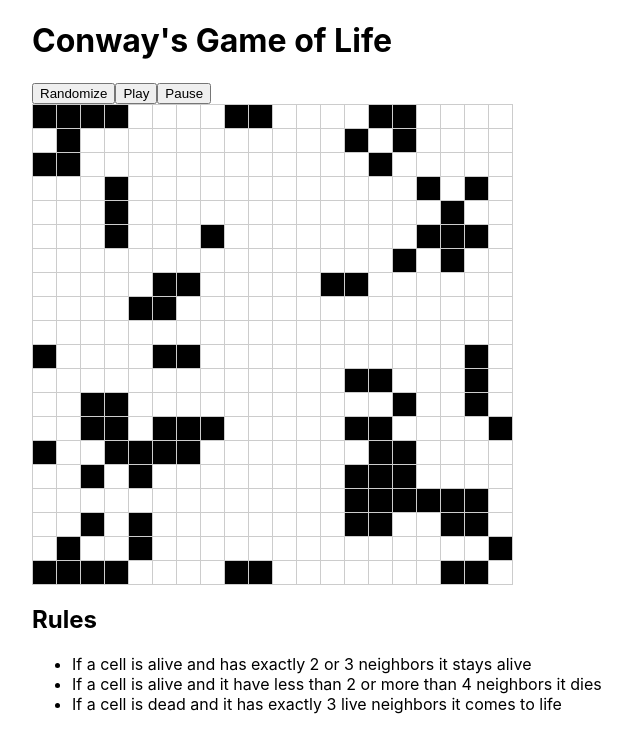
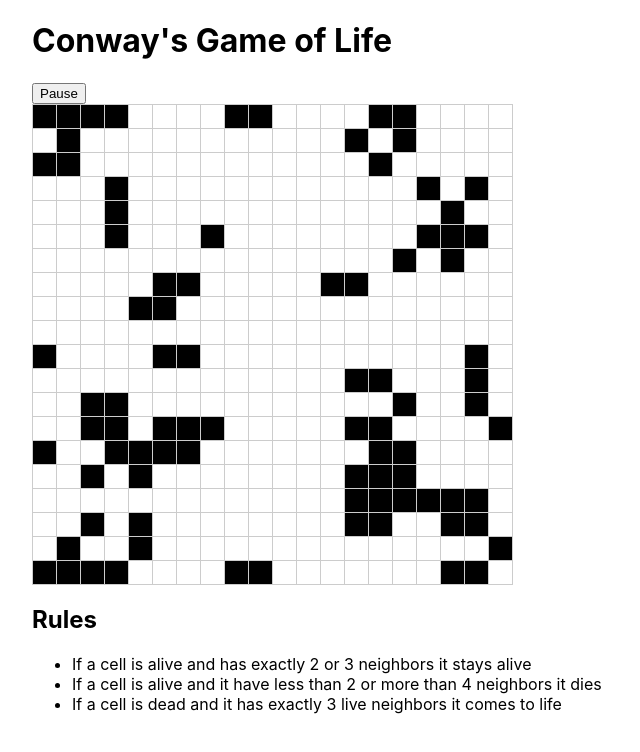
Before and after one commit to murbar/conways, a React (Create React App) app: page / in a window 1280 px wide. Both pictures are taken after a click on the button "Play". Shown: the top 752 px of the page, without its empty margins (0-640 px from the left). Built offline with nearby package versions, Linux system fonts and the light colour scheme; the HTML template or start-up script is replaced by a standard one.

Commit message:
Config controls display

```diff
--- a/src/App.js
+++ b/src/App.js
@@ -97,9 +97,9 @@ function App() {
         <h1>Conway's Game of Life</h1>
       </header>
 
-      <button onClick={randomize}>Randomize</button>
-      <button onClick={play}>Play</button>
-      <button onClick={pause}>Pause</button>
+      {evolutionInterval === null && <button onClick={randomize}>Randomize</button>}
+      {evolutionInterval === null && <button onClick={play}>Play</button>}
+      {evolutionInterval !== null && <button onClick={pause}>Pause</button>}
       {evolutionInterval === null && <button onClick={step}>Step</button>}
       <Grid state={gridState} />
 
```
